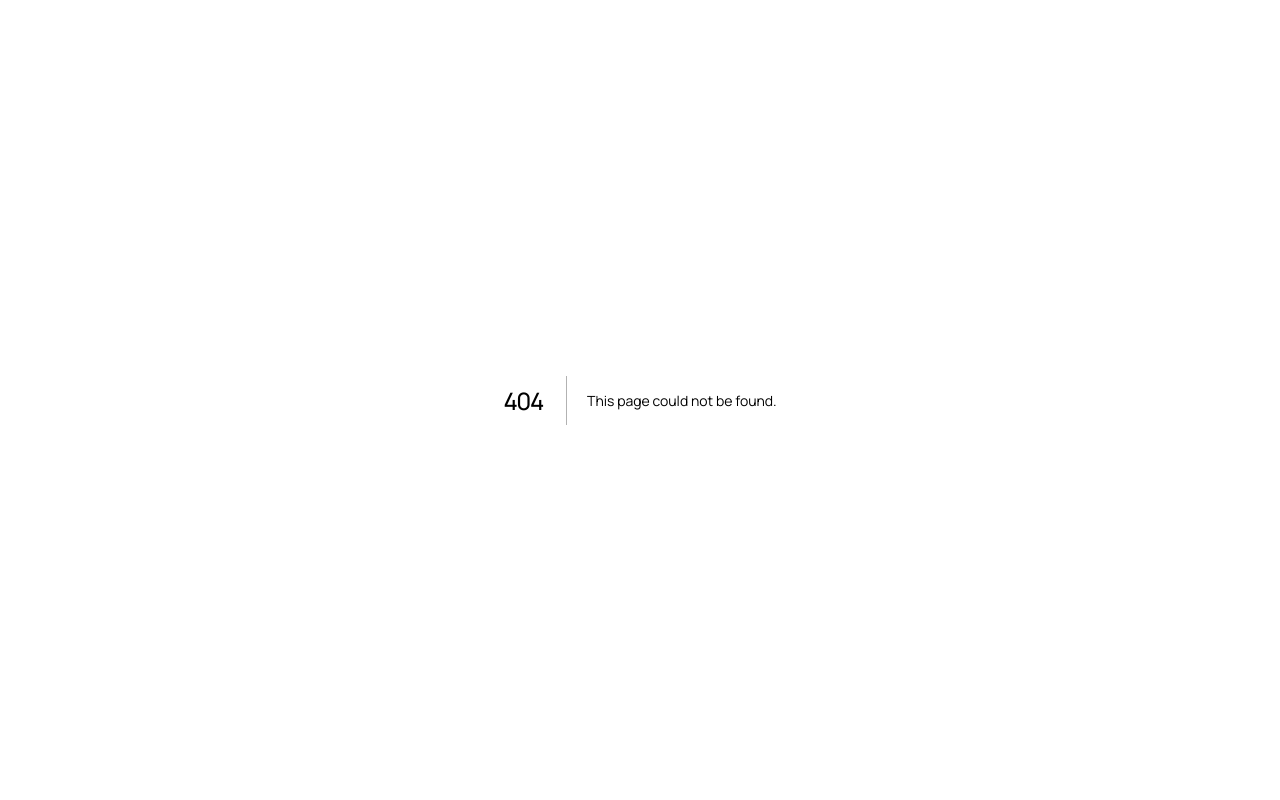
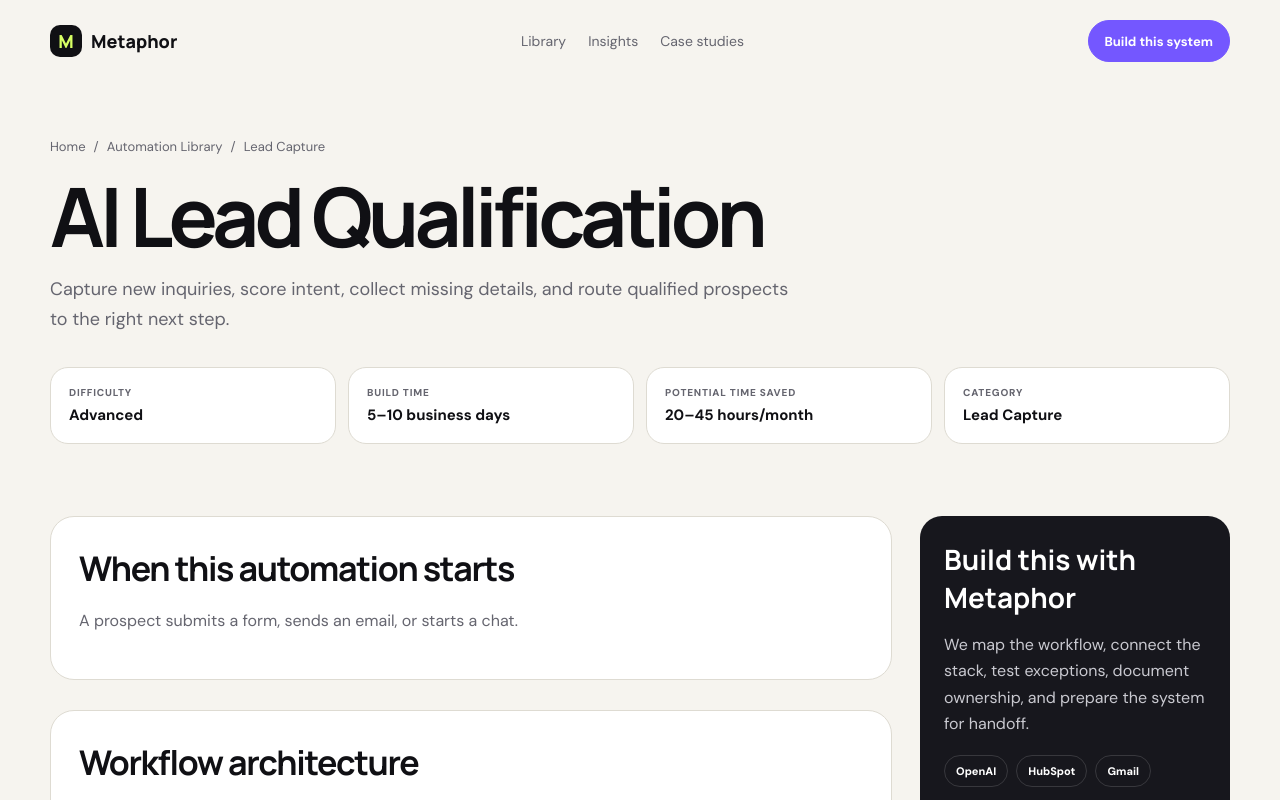
Before and after one commit to cocodev86/Coco1, a Next.js app: page /automation-library/ai-lead-qualification in a window 1280 px wide. Before the commit this address had no page. Shown: the top 800 px of the page. Built offline with nearby package versions, Linux system fonts and the light colour scheme.

Commit message:
Add dynamic automation playbook pages

```diff
--- /dev/null
+++ b/app/automation-library/[slug]/page.tsx
@@ -0,0 +1,74 @@
+import type { Metadata } from "next";
+import Link from "next/link";
+import { notFound } from "next/navigation";
+import { automations } from "../data";
+import styles from "../playbook.module.css";
+
+export function generateStaticParams() {
+  return automations.map((item) => ({ slug: item.slug }));
+}
+
+export async function generateMetadata({ params }: { params: Promise<{ slug: string }> }): Promise<Metadata> {
+  const { slug } = await params;
+  const playbook = automations.find((item) => item.slug === slug);
+  if (!playbook) return {};
+  return {
+    title: `${playbook.title} Automation | Metaphor Consulting`,
+    description: playbook.summary,
+    alternates: { canonical: `/automation-library/${playbook.slug}` },
+    openGraph: { title: playbook.title, description: playbook.summary, type: "article" },
+  };
+}
+
+export default async function AutomationPlaybookPage({ params }: { params: Promise<{ slug: string }> }) {
+  const { slug } = await params;
+  const playbook = automations.find((item) => item.slug === slug);
+  if (!playbook) notFound();
+
+  const schema = {
+    "@context": "https://schema.org",
+    "@type": "HowTo",
+    name: playbook.title,
+    description: playbook.summary,
+    step: playbook.workflow.map((step, index) => ({ "@type": "HowToStep", position: index + 1, name: step })),
+  };
+
+  return (
+    <main className={styles.page}>
+      <script type="application/ld+json" dangerouslySetInnerHTML={{ __html: JSON.stringify(schema) }} />
+      <nav className={`shell ${styles.nav}`} aria-label="Playbook navigation">
+        <Link className="brand" href="/"><span>M</span>Metaphor</Link>
+        <div className={styles.navLinks}><Link href="/automation-library">Library</Link><Link href="/blog">Insights</Link><Link href="/blog/case-studies">Case studies</Link></div>
+        <Link className="button button-small" href="/#booking">Build this system</Link>
+      </nav>
+
+      <header className={`shell ${styles.hero}`}>
+        <div className={styles.breadcrumbs}><Link href="/">Home</Link><span>/</span><Link href="/automation-library">Automation Library</Link><span>/</span><span>{playbook.category}</span></div>
+        <h1>{playbook.title}</h1>
+        <p>{playbook.summary}</p>
+        <div className={styles.metaGrid}>
+          <div><span>Difficulty</span><strong>{playbook.difficulty}</strong></div>
+          <div><span>Build time</span><strong>{playbook.buildTime}</strong></div>
+          <div><span>Potential time saved</span><strong>{playbook.monthlyHoursSaved}/month</strong></div>
+          <div><span>Category</span><strong>{playbook.category}</strong></div>
+        </div>
+      </header>
+
+      <div className={`shell ${styles.body}`}>
+        <div className={styles.main}>
+          <section className={styles.section}><h2>When this automation starts</h2><p>{playbook.trigger}</p></section>
+          <section className={styles.section}><h2>Workflow architecture</h2><p>The exact implementation depends on your current tools, permissions, data quality, and exception rules. The baseline flow is:</p><ol className={styles.workflow}>{playbook.workflow.map((step) => <li key={step}>{step}</li>)}</ol></section>
+          <section className={styles.section}><h2>Expected operational outcomes</h2><ul className={styles.outcomes}>{playbook.outcomes.map((outcome) => <li key={outcome}>{outcome}</li>)}</ul></section>
+          <section className={styles.section}><h2>Business case</h2><p>{playbook.roi}. Time-saved estimates are planning ranges, not guaranteed results. Metaphor validates the current process and baseline volume before defining measurable implementation targets.</p></section>
+        </div>
+
+        <aside className={styles.sidebar}>
+          <div className={styles.panel}><h2>Build this with Metaphor</h2><p>We map the workflow, connect the stack, test exceptions, document ownership, and prepare the system for handoff.</p><div className={styles.tools}>{playbook.integrations.map((tool) => <span key={tool}>{tool}</span>)}</div><Link className="button" href="/#booking">Request an automation plan</Link></div>
+          <div className={styles.note}><strong>Common fits</strong><br />{playbook.industries.join(" · ")}</div>
+        </aside>
+      </div>
+
+      <footer className={`shell ${styles.footer}`}><Link className="brand" href="/"><span>M</span>Metaphor</Link><p>Practical automation systems for growing businesses.</p><small>© 2026 Metaphor Consulting.</small></footer>
+    </main>
+  );
+}
```
